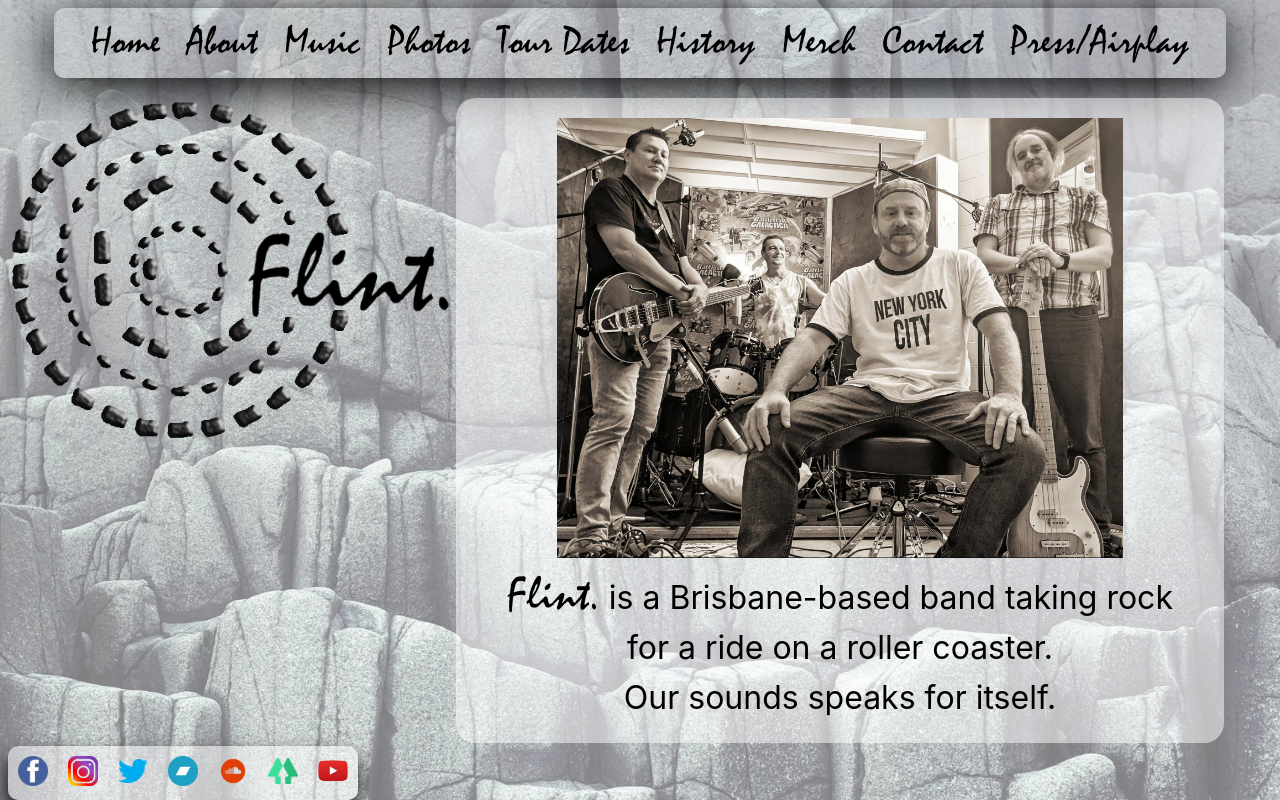
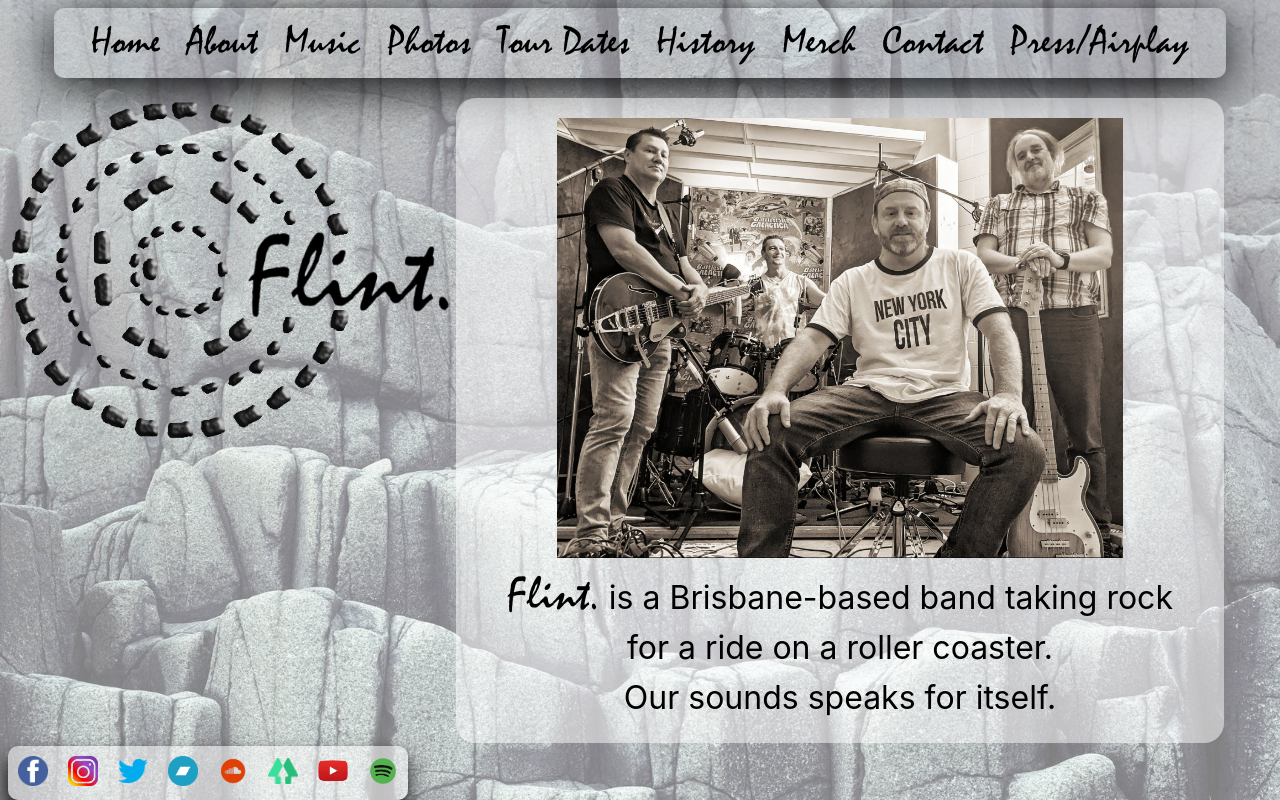
Before and after one commit to andrebonizi/flintband, a Svelte app: page / in a window 1280 px wide. Built offline with nearby package versions, Linux system fonts and the light colour scheme; a web font is replaced by a local one.

Commit message:
added spotify to footer links

```diff
--- a/src/components/Footer.svelte
+++ b/src/components/Footer.svelte
@@ -7,6 +7,7 @@
         { title:"Soundcloud", link:"https://soundcloud.com/flint-band/", icon:"soundcloud.png"},
         { title:"Linktree", link:"https://linktr.ee/flintbrisbane", icon:"linktree.png"},
         { title:"YouTube", link:"https://www.youtube.com/channel/UCKYJQFcQ6NgJU9H2R_Yb3FA", icon:"youtube.png"},
+        { title:"Spotify", link:"https://open.spotify.com/artist/0xNDoqhAkq7E60KiboodT8?si=b1ddSVdBSgSbpmEJ97opTg&dl_branch=1", icon:"spotify.png" },
     ]
 </script>
 
```
